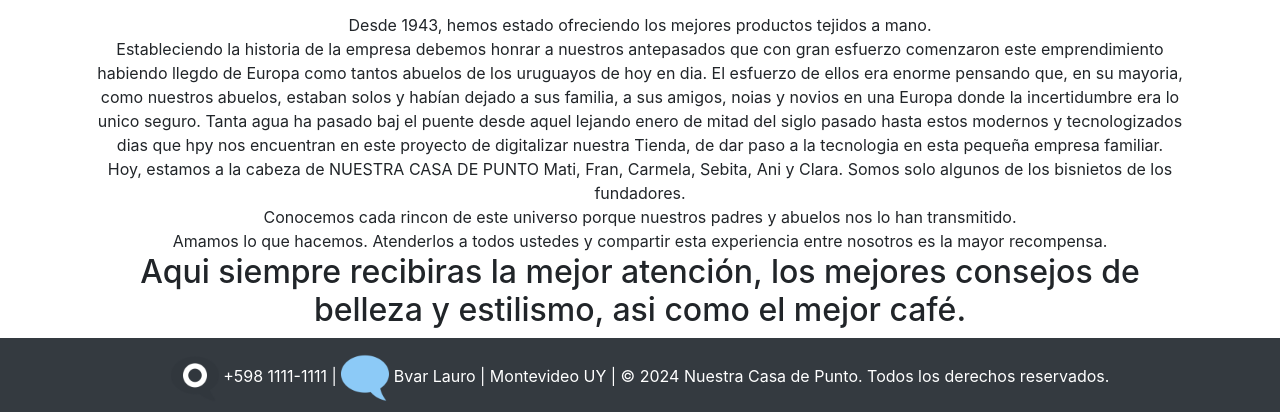
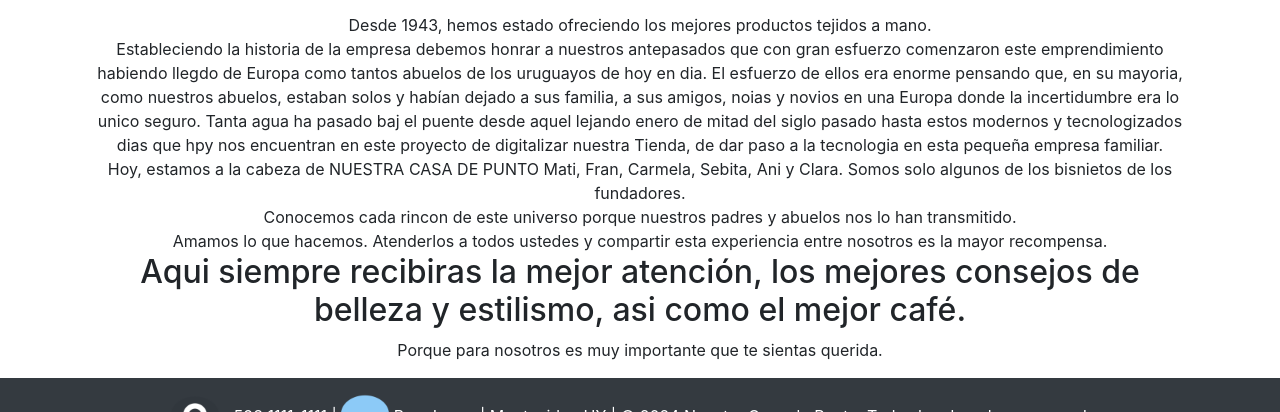
Before and after one commit to QCPATRICIA/Preentrega2-Syrowicz, a plain HTML site: page nosotros.html in a window 1280 px wide. Shown: the part 203-615 px from the top of the page. Drawn offline with nearby package versions, Linux system fonts and the light colour scheme; files that its build step writes are made by us from their sources.

Commit message:
Hago primera modificacion en descripcion de nosotros en Historia en rama nosotros

```diff
--- a/nosotros.html
+++ b/nosotros.html
@@ -33,6 +33,7 @@
        <article class="text-center">Conocemos cada rincon de este universo porque nuestros padres y abuelos nos lo han transmitido.</article>
        <article class="text-center"> Amamos lo que hacemos. Atenderlos a todos ustedes y compartir esta experiencia entre nosotros es la mayor recompensa.</article>
        <h2 class="text-center"> Aqui siempre recibiras la mejor atención, los mejores consejos de belleza y estilismo, asi como el mejor café.</h2>
+       <p class="text-center">Porque para nosotros es muy importante que te sientas querida.</p>
     </main>
 
     <footer class="bg-dark text-white py-3">
```
